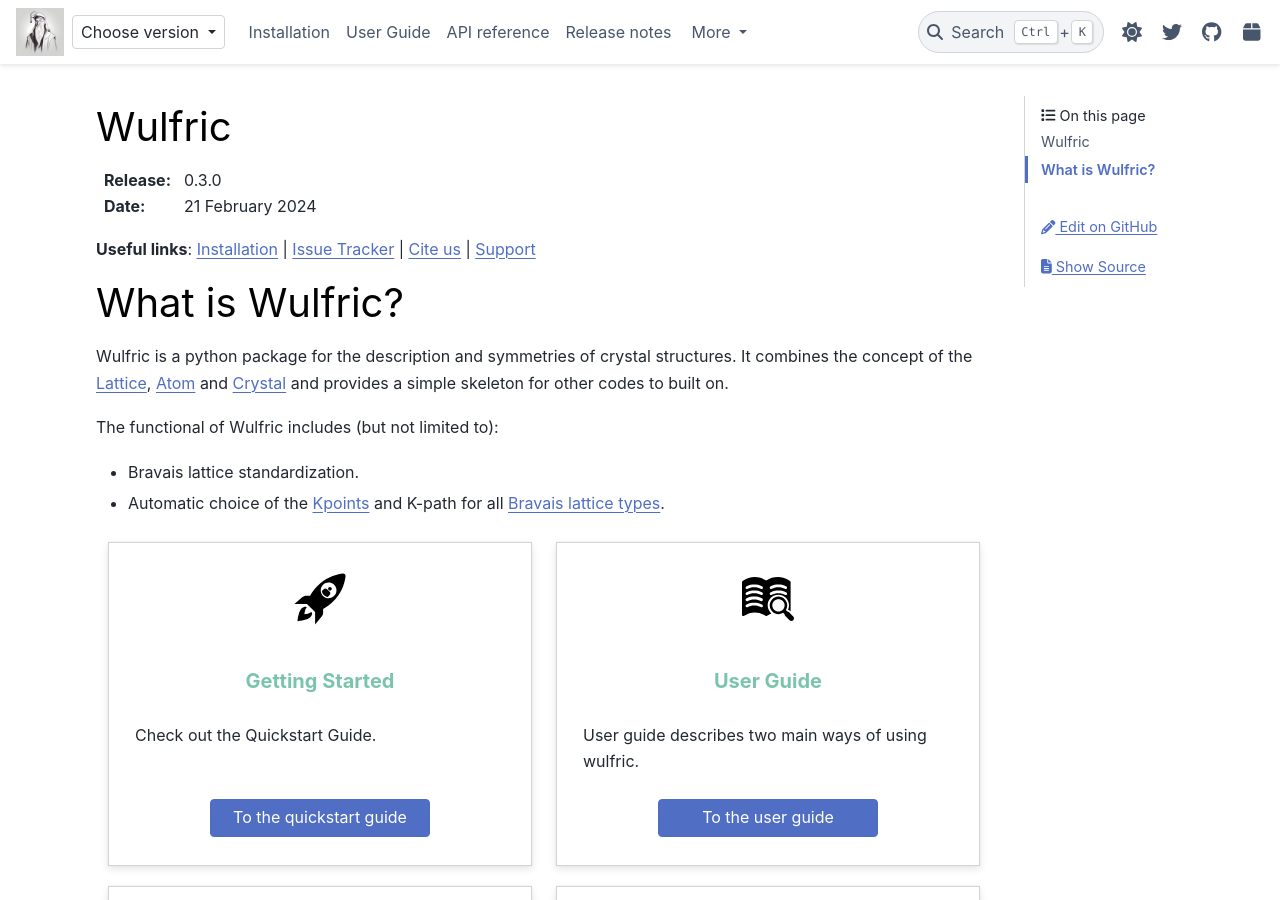
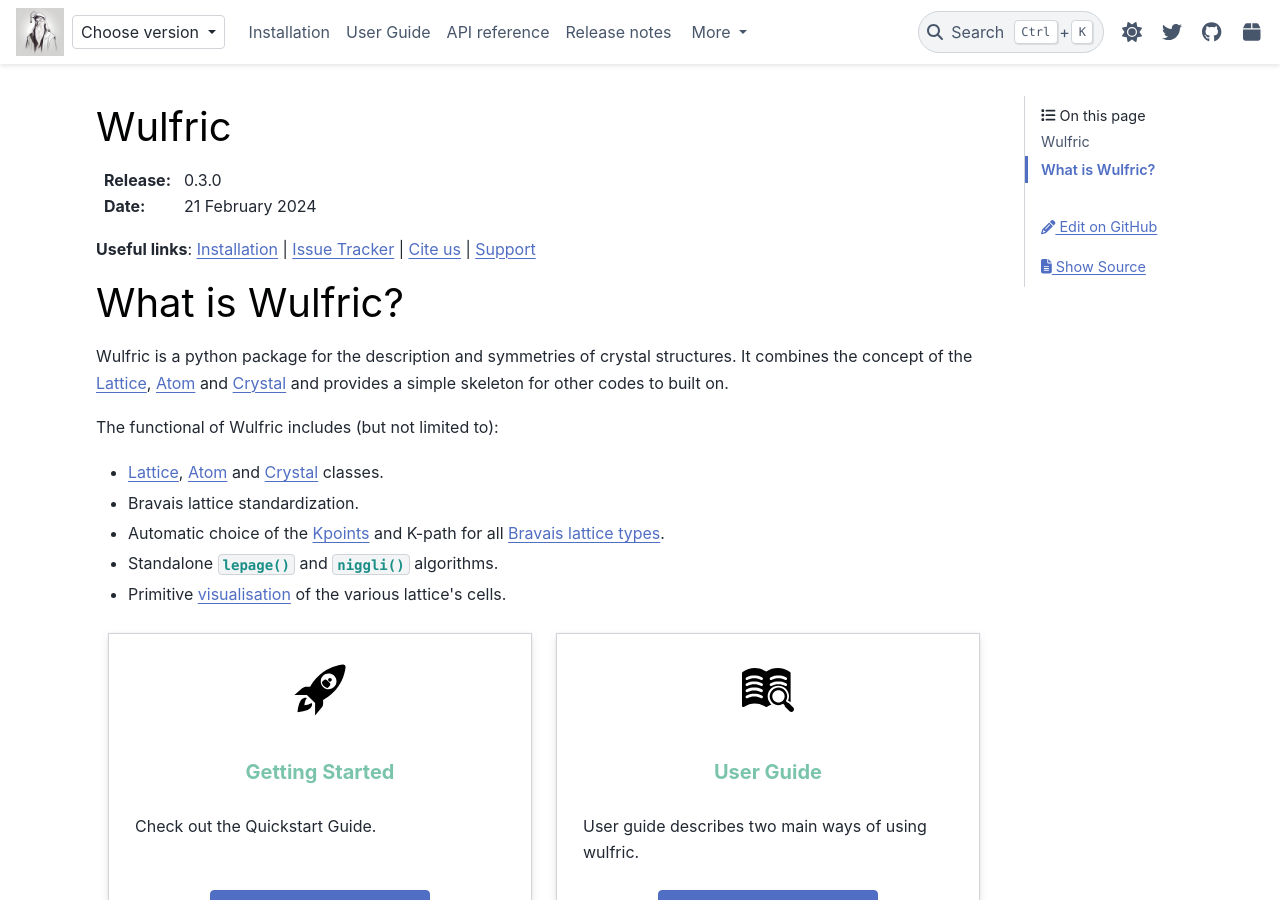
Before and after one commit to adrybakov/wulfric, a Sphinx documentation site: the page built from docs/source/index.rst, in a window 1280 px wide and 900 px high. Built offline with Sphinx 7.4.7 and the PyData theme 0.15.4, drawn with Linux system fonts in a browser that asks for light colours; a script that is not in the unit is left out.

Commit message:
Update index page + Fix typo

```diff
--- a/docs/source/index.rst
+++ b/docs/source/index.rst
@@ -34,12 +34,16 @@ and provides a simple skeleton for other codes to built on.
 
 The functional of Wulfric includes (but not limited to):
 
+* :ref:`user-guide_module_lattice`, :ref:`user-guide_module_atom` and :ref:`user-guide_module_crystal` classes.
+
 * Bravais lattice standardization.
 
 * Automatic choice of the :ref:`Kpoints <user-guide_module_kpoints>`
   and K-path for all :ref:`Bravais lattice types <library_bravais-lattices>`.
 
+* Standalone :py:func:`.lepage` and :py:func:`.niggli` algorithms.
 
+* Primitive :ref:`visualisation <user-guide_module_plotting>` of the various lattice's cells.
 
 
 .. grid:: 2
--- a/docs/source/user-guide/module/plotting.rst
+++ b/docs/source/user-guide/module/plotting.rst
@@ -14,7 +14,7 @@ More examples of the plots with the code snippets can be found in the
 .. note::
 
     The plotting is written for the :py:class:`.Lattice` and consequently
-    available for it's child: :py:class`.Crystal` class.
+    available for it's child: :py:class:`.Crystal` class.
 
 Import
 ======
```
